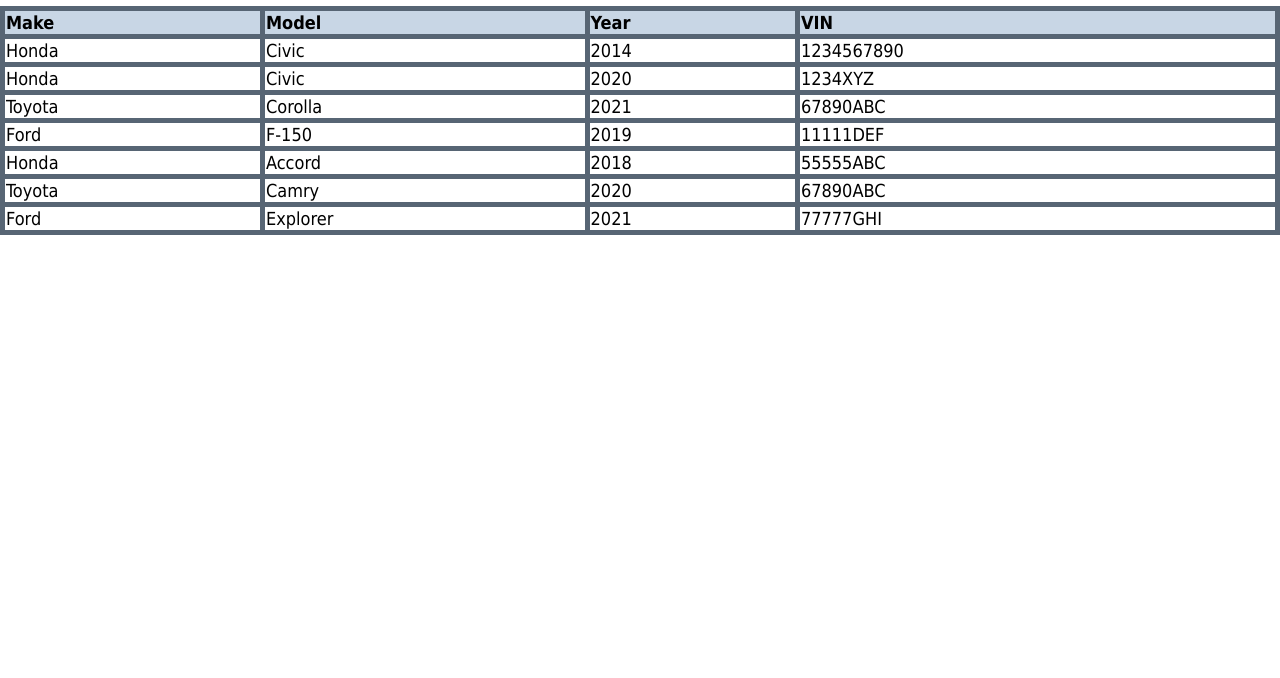
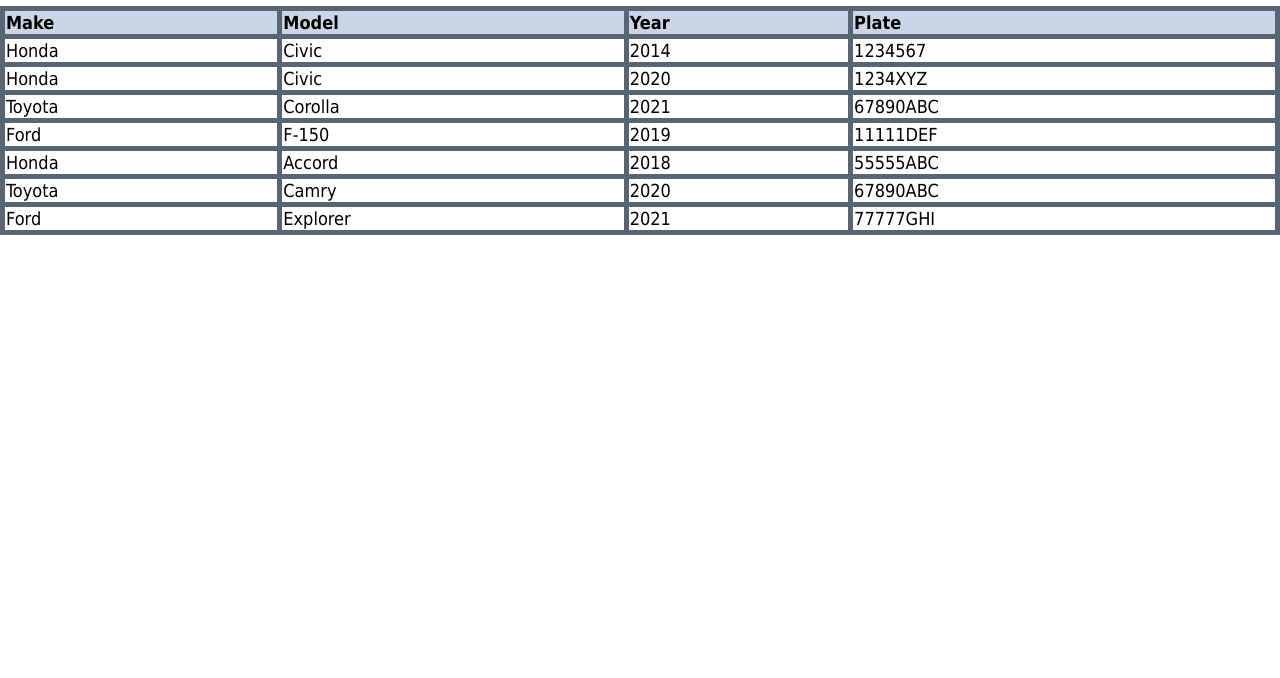
Before and after one commit to MrCaboose21/MrCaboose21.github.io, a plain HTML site: page Manitoba.html in a window 1280 px wide. Shown: the part 122-800 px from the top of the page. Drawn offline with Linux system fonts and the light colour scheme.

Commit message:
Update Manitoba.html

```diff
--- a/Manitoba.html
+++ b/Manitoba.html
@@ -23,14 +23,14 @@
 				<th>Make</th>
 				<th>Model</th>
 				<th>Year</th>
-				<th>VIN</th>
+				<th>Plate</th>
 		</thead>
 		<tbody id="data-table">
 				<tr>
 					<td>Honda</td>
 					<td>Civic</td>
 					<td>2014</td>
-					<td>1234567890</td>
+					<td>1234567</td>
 				</tr>
 
 		</tbody>
```
